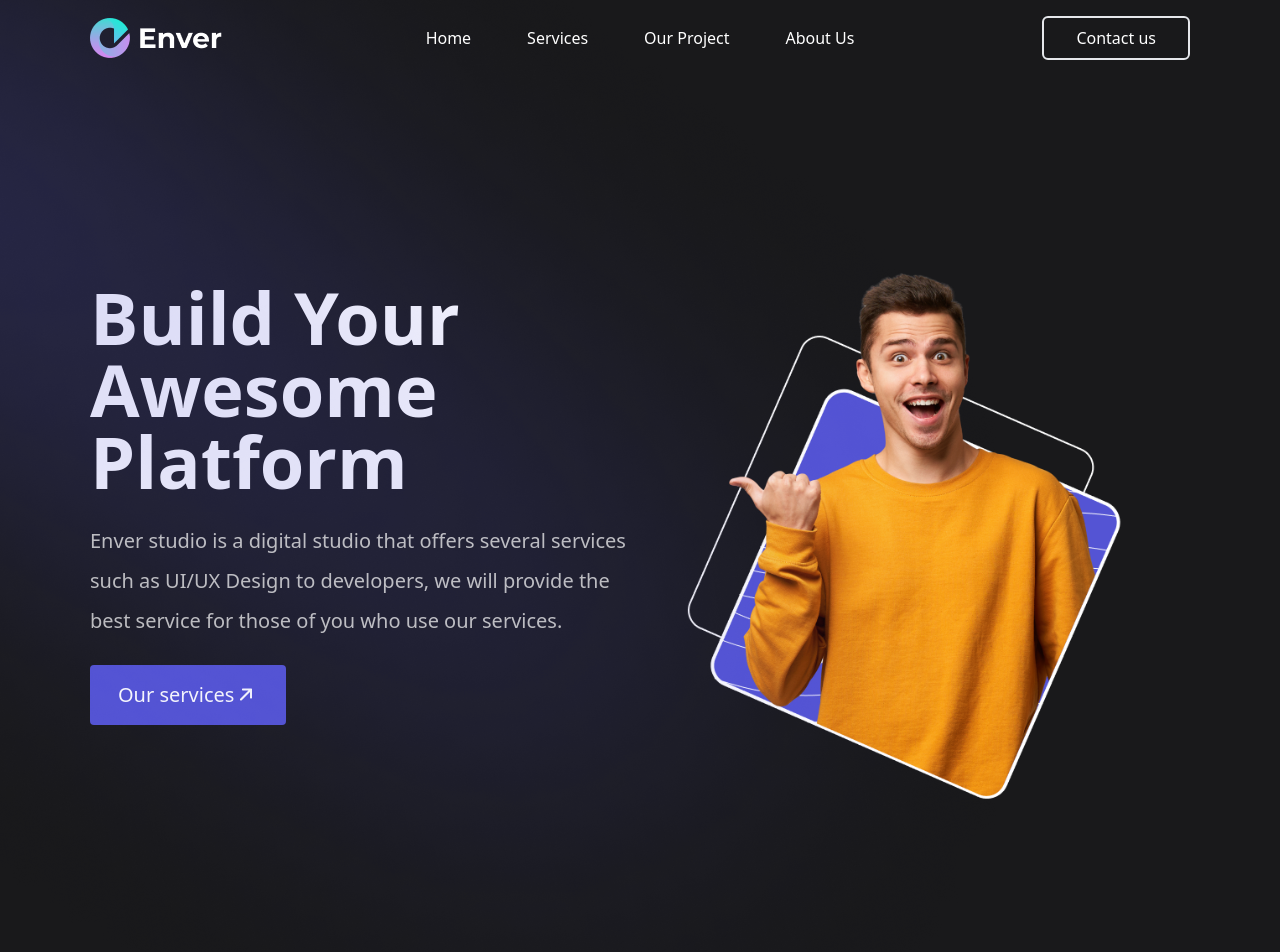
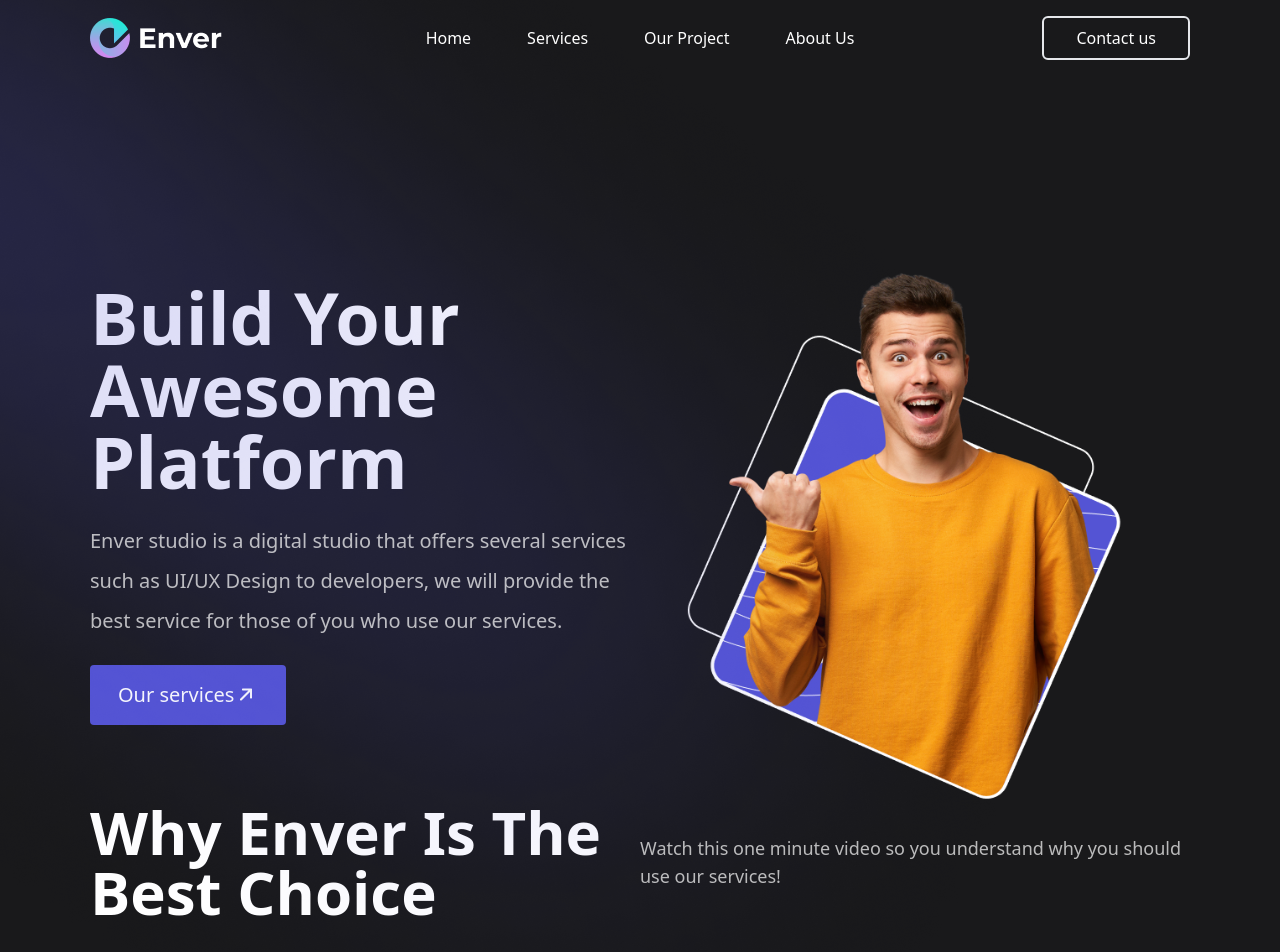
Before and after one commit to moehzi/enver-landingpage, a React (Create React App) app: page / in a window 1280 px wide. Shown: the top 952 px of the page. Built offline with nearby package versions, Linux system fonts and the light colour scheme.

Commit message:
feat: Why Enver

```diff
--- a/src/App.js
+++ b/src/App.js
@@ -1,7 +1,7 @@
 import React from "react";
 import "./App.css";
 import { Navbar } from "./components";
-import { Header } from "./containers";
+import { Header, WhyENVER } from "./containers";
 import bgLinear from "./assets/rectangle.png";
 
 function App() {
@@ -10,6 +10,7 @@ function App() {
       <img src={bgLinear} alt="bg-linear" className="absolute" />
       <Navbar />
       <Header />
+      <WhyENVER />
     </div>
   );
 }
--- a/src/containers/index.js
+++ b/src/containers/index.js
@@ -1 +1,2 @@
 export { default as Header } from "./header/Header";
+export { default as WhyENVER } from "./whyenver/WhyENVER";
--- /dev/null
+++ b/src/containers/whyenver/WhyENVER.jsx
@@ -0,0 +1,19 @@
+import React from "react";
+
+function WHYEnver() {
+  return (
+    <div className="layout">
+      <div className="flex flex-col items-center justify-center md:justify-between md:flex-row">
+        <h1 className="flex-1 md:text-6xl text-4xl leading-[4.375rem] font-bold">
+          Why Enver Is The Best Choice
+        </h1>
+        <p className="flex-1 text-lg opacity-70">
+          Watch this one minute video so you understand why you should use our
+          services!
+        </p>
+      </div>
+    </div>
+  );
+}
+
+export default WHYEnver;
--- a/tailwind.config.js
+++ b/tailwind.config.js
@@ -1,5 +1,3 @@
-const colors = require("tailwindcss/colors");
-
 module.exports = {
   content: ["./src/**/*.{js,jsx,ts,tsx}"],
   theme: {
```
